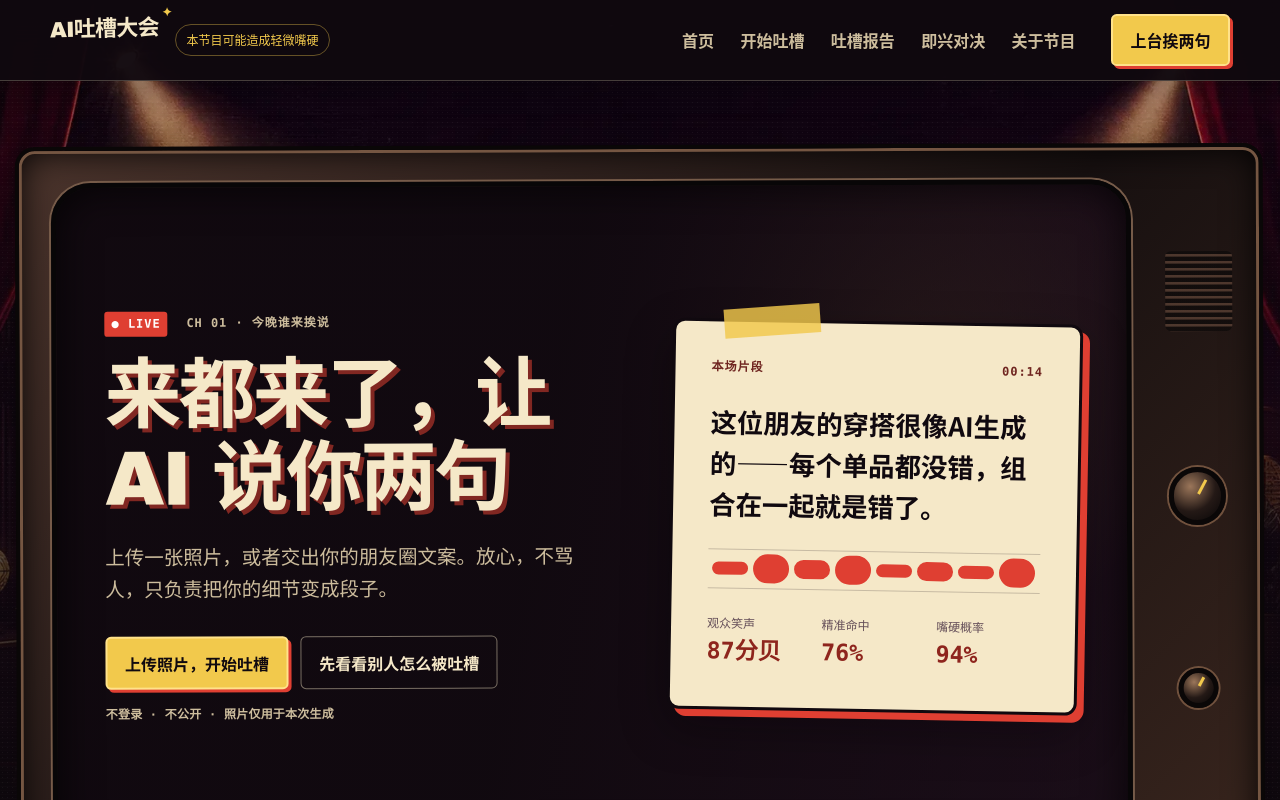
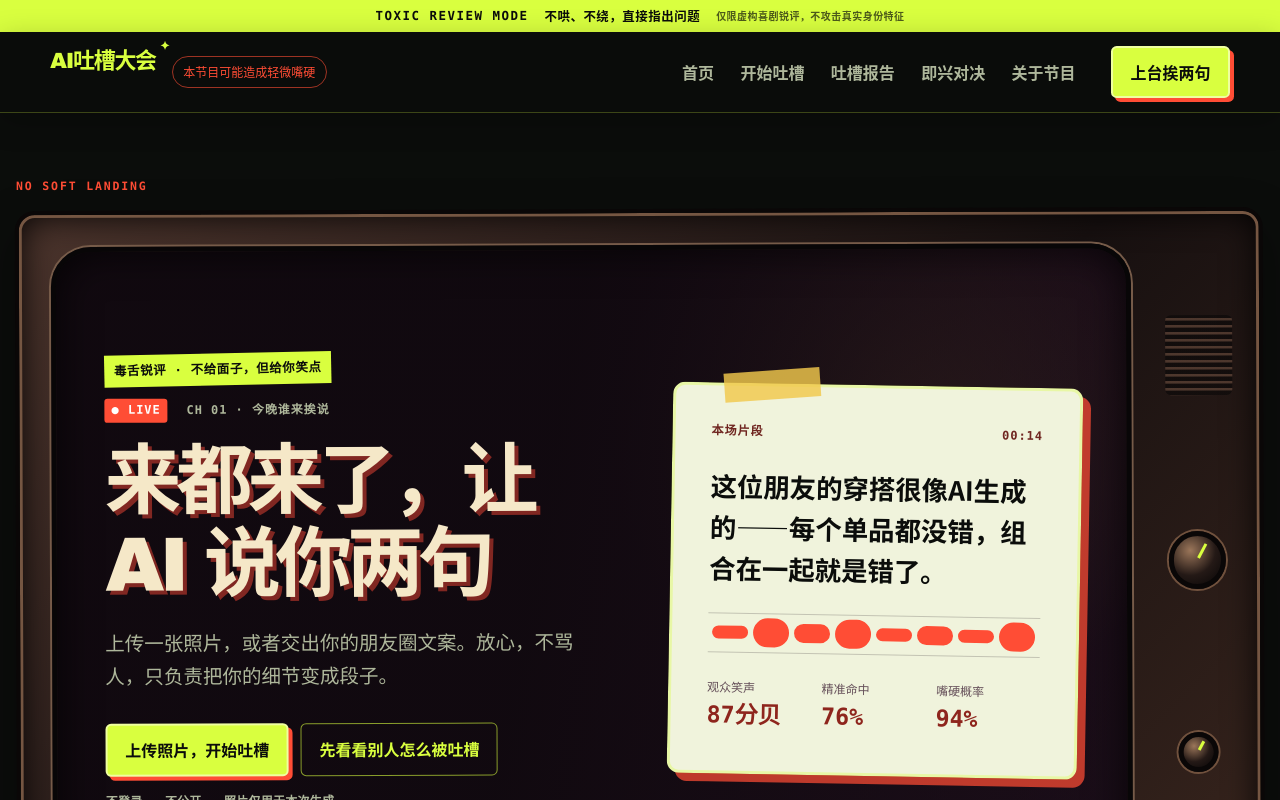
Before and after one commit to 18921669895yh-alt/ai-roast-show, a Next.js app: page / in a window 1280 px wide. Shown: the top 800 px of the page. Built offline with nearby package versions, Linux system fonts and the light colour scheme.

Commit message:
feat: create toxic review edition visual skin

```diff
--- a/src/app/globals.css
+++ b/src/app/globals.css
@@ -1061,3 +1061,41 @@ button, a, input, select, textarea, [role="button"] { touch-action: manipulation
   *, *::before, *::after { scroll-behavior: auto !important; animation-duration: .01ms !important; animation-iteration-count: 1 !important; transition-duration: .01ms !important; }
   .spotlight, .stage-scanlines, .loading-wave, .round-bell, .reaction-float, .print-feed { animation: none !important; }
 }
+
+/* Toxic review edition: a separate, sharper visual skin kept on its own branch. */
+.toxic-version {
+  --color-ink: #0b0d0b;
+  --color-aubergine: #111511;
+  --color-aubergine-soft: #1b2118;
+  --color-ivory: #f0f3dc;
+  --color-ivory-muted: #aeb79b;
+  --color-signal: #d9ff3f;
+  --color-live: #ff4d35;
+  --color-violet: #879b55;
+  --color-line: rgba(217, 255, 63, 0.28);
+  background: #0b0d0b;
+}
+.toxic-version::before { display: none; }
+.toxic-version .site-header { background: rgba(11, 13, 11, .94); border-bottom-color: rgba(217,255,63,.24); }
+.toxic-version .show-logo { color: var(--color-signal); letter-spacing: -.06em; transform: none; }
+.toxic-version .show-tagline { color: var(--color-live); border-color: rgba(255,77,53,.6); }
+.toxic-version .button-primary, .toxic-version .header-cta { color: #0b0d0b; background: var(--color-signal); border-color: #efffa0; box-shadow: 4px 4px 0 var(--color-live); }
+.toxic-version .button-secondary { color: var(--color-signal); border-color: rgba(217,255,63,.6); }
+.toxic-version .button-secondary:hover { color: #0b0d0b; background: var(--color-signal); }
+.toxic-version .toxic-version-banner { display: flex; gap: 1rem; align-items: center; justify-content: center; min-height: 2rem; padding: .35rem 1rem; color: #0b0d0b; background: var(--color-signal); font-size: .78rem; font-weight: 900; letter-spacing: .04em; }
+.toxic-version-banner span { font-family: var(--font-number); letter-spacing: .12em; }
+.toxic-version-banner small { color: rgba(11,13,11,.68); font-weight: 700; }
+.toxic-version .home-hero, .toxic-version .roast-page-heading, .toxic-version .result-stage-heading { position: relative; }
+.toxic-version .home-hero::before, .toxic-version .roast-page-heading::before, .toxic-version .result-stage-heading::before { content: "NO SOFT LANDING"; display: block; margin-bottom: .8rem; color: var(--color-live); font-family: var(--font-number); font-size: .72rem; font-weight: 900; letter-spacing: .16em; }
+.toxic-version .hero-copy h1, .toxic-version .roast-page-heading h1, .toxic-version .result-stage-heading h1 { letter-spacing: -.07em; text-wrap: balance; }
+.toxic-kicker { display: inline-flex; width: fit-content; margin: 0 0 .8rem; padding: .35rem .6rem; color: #0b0d0b; background: var(--color-signal); font-family: var(--font-number); font-size: .78rem; font-weight: 900; letter-spacing: .05em; transform: rotate(-1deg); }
+.toxic-version .sample-roast, .toxic-version .material-panel, .toxic-version .ai-stage-panel, .toxic-version .print-feed { border-color: rgba(217,255,63,.34); box-shadow: 8px 8px 0 rgba(255,77,53,.72); }
+.toxic-version .live-badge { color: #0b0d0b; background: var(--color-signal); }
+.toxic-version .stage-preview-best, .toxic-version .stage-preview-opening { border-color: rgba(217,255,63,.62); background: rgba(217,255,63,.08); }
+.toxic-version .stage-preview-best span, .toxic-version .stage-preview-observations .numeric { color: var(--color-signal); }
+.toxic-version .privacy-card { border-left-color: var(--color-live); }
+.toxic-version .roast-submit { min-height: 4rem; font-size: 1.12rem; letter-spacing: .04em; }
+@media (max-width: 680px) {
+  .toxic-version .toxic-version-banner { flex-wrap: wrap; gap: .2rem .75rem; justify-content: flex-start; line-height: 1.2; }
+  .toxic-version .toxic-version-banner small { flex-basis: 100%; }
+}
--- a/src/app/layout.tsx
+++ b/src/app/layout.tsx
@@ -20,7 +20,12 @@ export default function RootLayout({ children }: Readonly<{ children: ReactNode
       <body>
         <a className="skip-link" href="#main-content">跳到主要内容</a>
         <SpotlightBackground />
-        <div className="site-shell">
+        <div className="site-shell toxic-version">
+          <div className="toxic-version-banner" role="note">
+            <span>TOXIC REVIEW MODE</span>
+            <strong>不哄、不绕，直接指出问题</strong>
+            <small>仅限虚构喜剧锐评，不攻击真实身份特征</small>
+          </div>
           <Header />
           {children}
           <Footer />
--- a/src/components/home/HeroSection.tsx
+++ b/src/components/home/HeroSection.tsx
@@ -27,6 +27,7 @@ export default function HeroSection() {
       <RetroTvFrame ariaLabel="今晚主舞台" className="hero-tv">
         <div className="hero-layout">
           <div className="hero-copy">
+            <p className="toxic-kicker">毒舌锐评 · 不给面子，但给你笑点</p>
             <p className="broadcast-label"><span>● LIVE</span> CH 01 · 今晚谁来挨说</p>
             <h1 id="hero-title">来都来了，让 AI 说你两句</h1>
             <p className="hero-subtitle">上传一张照片，或者交出你的朋友圈文案。放心，不骂人，只负责把你的细节变成段子。</p>
```
